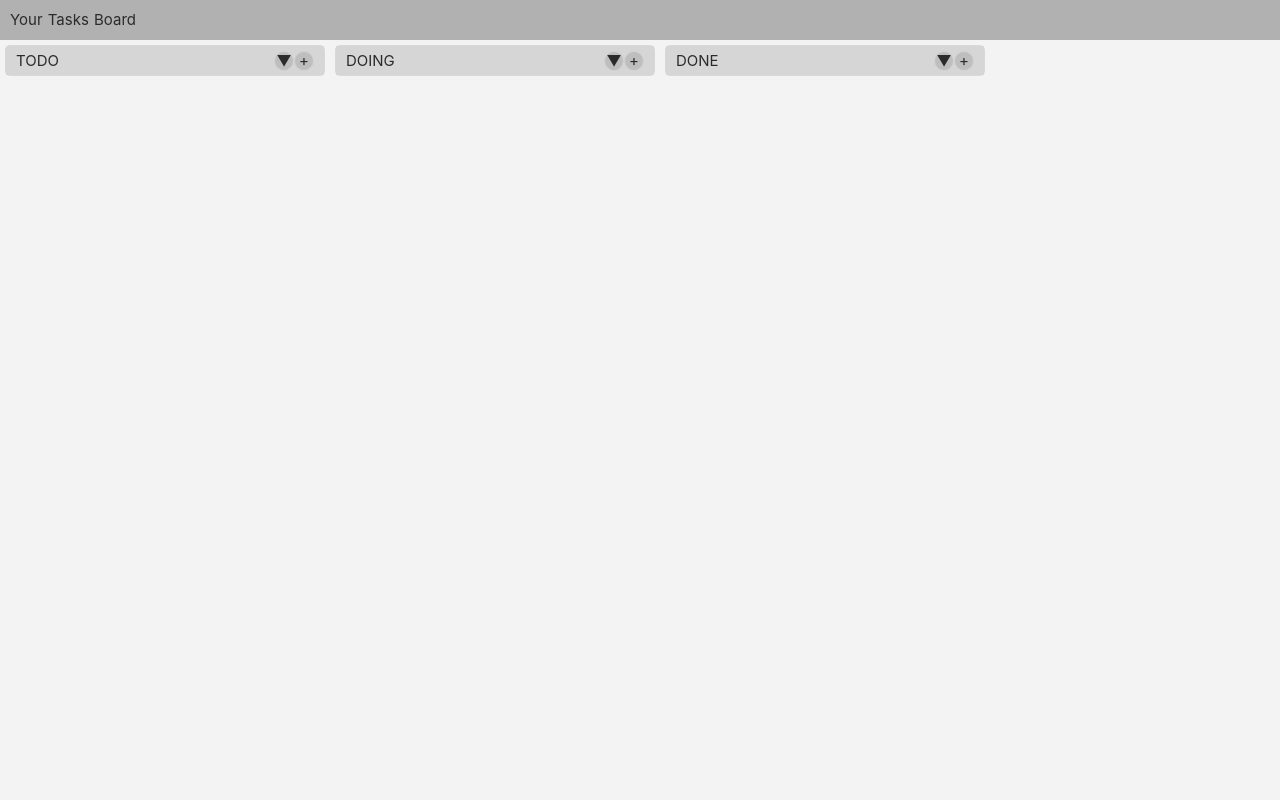
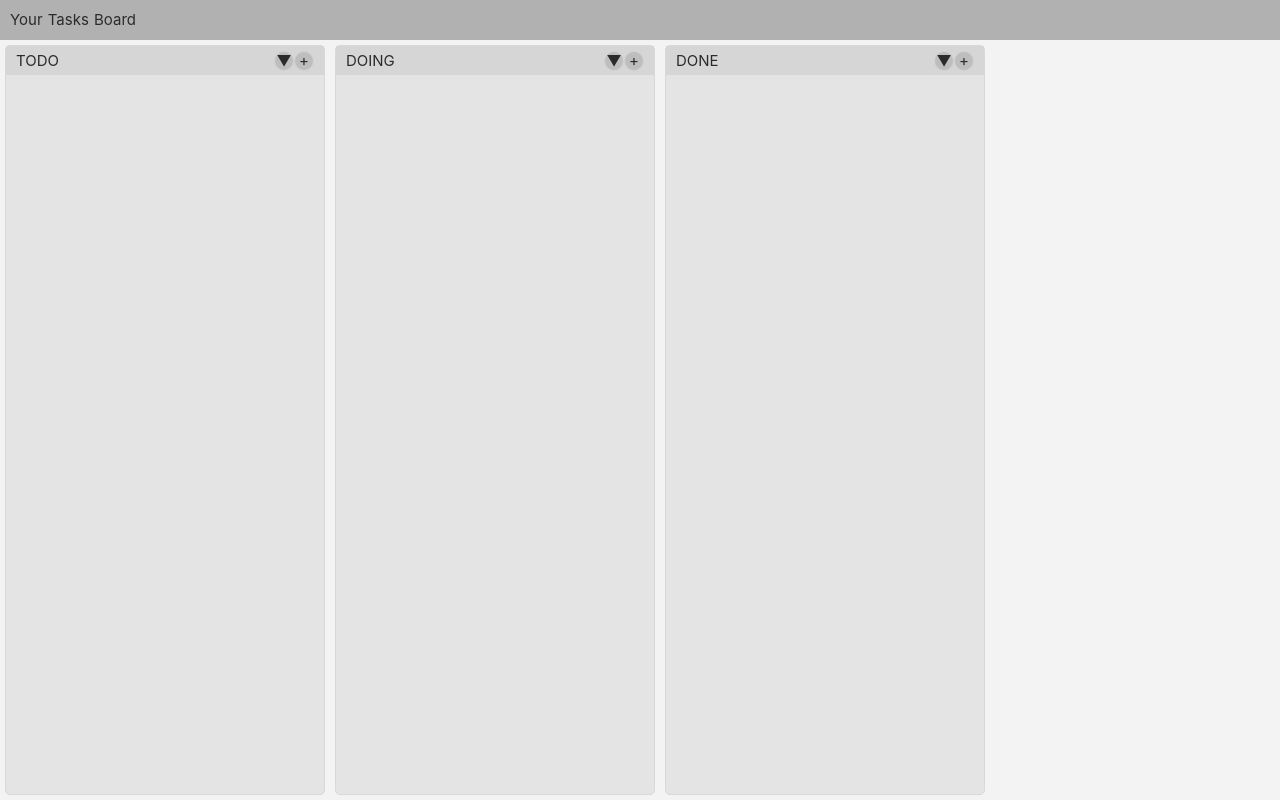
Before and after one commit to cigalecigales/tasks-board, a Nuxt app: page /App in a window 1280 px wide. Built offline with nearby package versions, Linux system fonts and the light colour scheme.

Commit message:
fixed design

```diff
--- a/layouts/default.vue
+++ b/layouts/default.vue
@@ -27,6 +27,12 @@ html, body {
 }
 
 .plane {
+  height: 100%;
+}
+#__nuxt {
+  height: 100%;
+}
+#__layout {
   height: 100%;
 }
 
```
Also changed, not shown: 3 other files (tests, documents, lock files or other folders).
